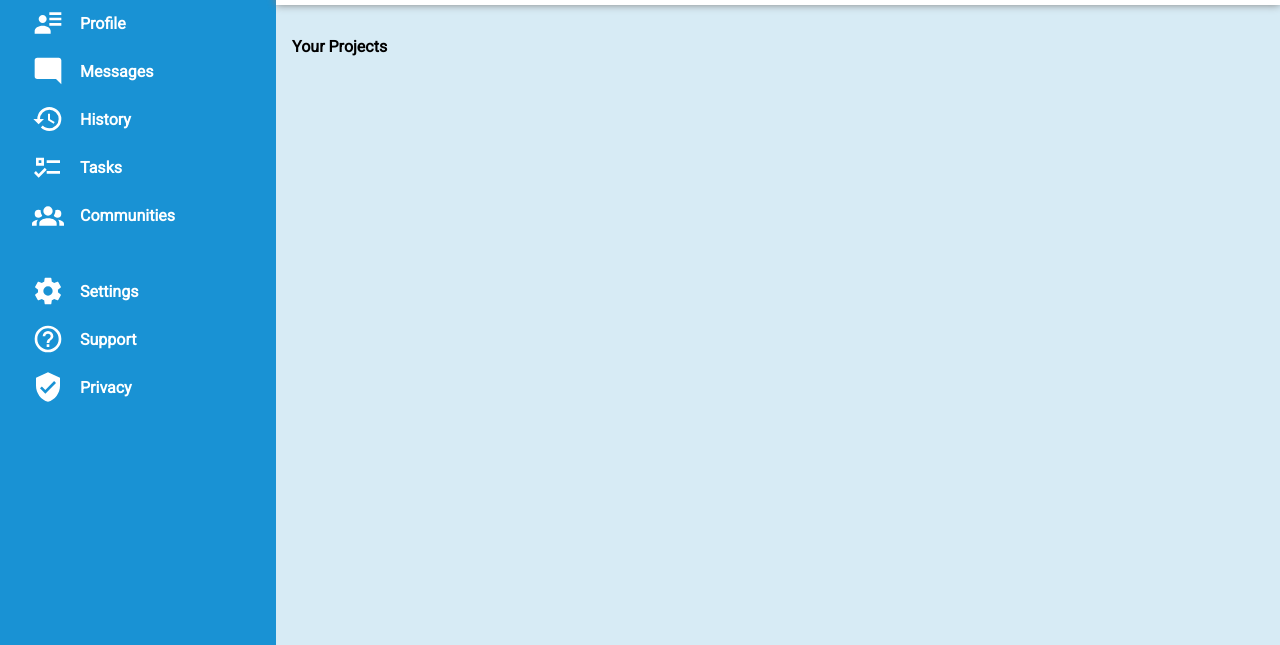
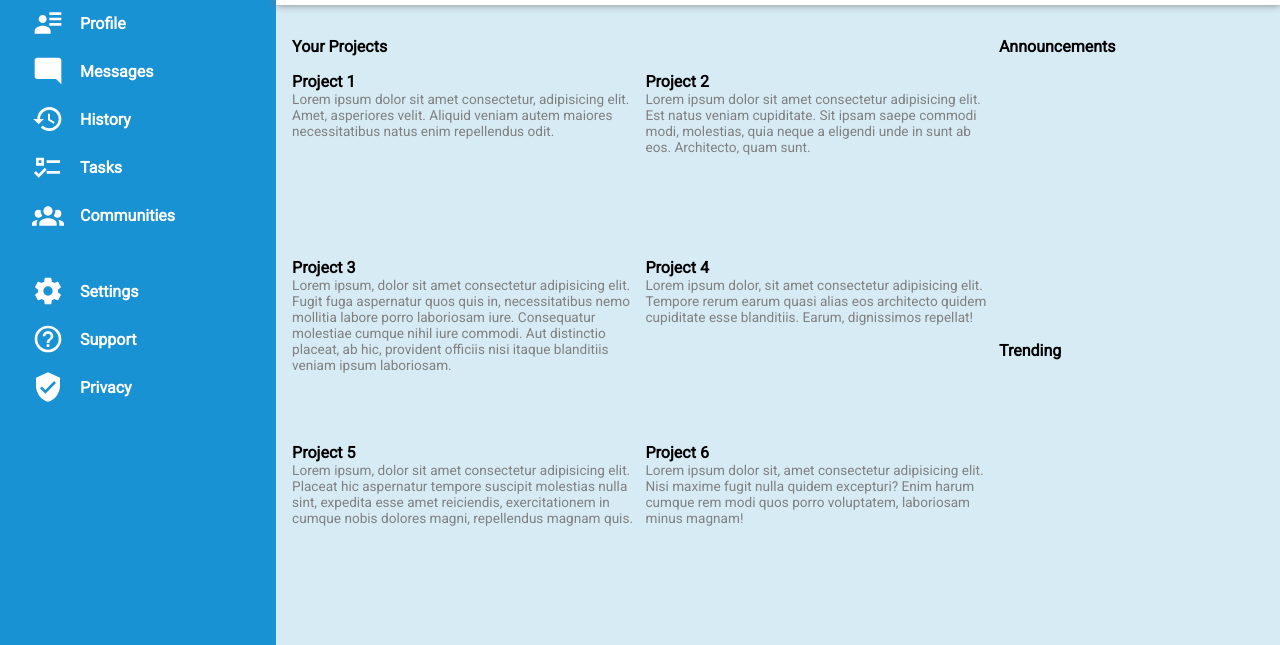
Before and after one commit to Jebonn/admin-dashboard, a plain HTML site: page index.html in a window 1280 px wide. Shown: the part 155-800 px from the top of the page. Drawn offline with Linux system fonts and the light colour scheme.

Commit message:
Add projects list section content

```diff
--- a/index.html
+++ b/index.html
@@ -30,7 +30,7 @@
                 <li><a href=""><img src="./img/shield-check.svg" class="icon icon-privacy">Privacy</a></li>
             </ul>
     </nav>
-    <section class="section-main">
+    <div class="div-main-container">
         <header class="header-user">
             <div class="header-top-half">
                 <img src="./img/magnifying-glass.svg" class="icon icon-search">
@@ -47,9 +47,53 @@
                 <button class="btn btn-share">Share</button>
             </div>
         </header>
-        <section class="section-content">
-            <p>Your Projects</p>
-        </section>
-    </section>
+        <div class="div-content-container">
+            <section class="section-projects">
+                <p class="your-projects-text">Your Projects</p>
+                <article>
+                    <h4>Project 1</h4>
+                    <p class="project-description">
+                        Lorem ipsum dolor sit amet consectetur, adipisicing elit. Amet, asperiores velit. Aliquid veniam autem maiores necessitatibus natus enim repellendus odit.
+                    </p>
+                </article>
+                <article>
+                    <h4>Project 2</h4>
+                    <p class="project-description">
+                        Lorem ipsum dolor sit amet consectetur adipisicing elit. Est natus veniam cupiditate. Sit ipsam saepe commodi modi, molestias, quia neque a eligendi unde in sunt ab eos. Architecto, quam sunt.
+                    </p>
+                </article>
+                <article>
+                    <h4>Project 3</h4>
+                    <p class="project-description">
+                        Lorem ipsum, dolor sit amet consectetur adipisicing elit. Fugit fuga aspernatur quos quis in, necessitatibus nemo mollitia labore porro laboriosam iure. Consequatur molestiae cumque nihil iure commodi. Aut distinctio placeat, ab hic, provident officiis nisi itaque blanditiis veniam ipsum laboriosam.
+                    </p>
+                </article>
+                <article>
+                    <h4>Project 4</h4>
+                    <p class="project-description">
+                        Lorem ipsum dolor, sit amet consectetur adipisicing elit. Tempore rerum earum quasi alias eos architecto quidem cupiditate esse blanditiis. Earum, dignissimos repellat!
+                    </p>
+                </article>
+                <article>
+                    <h4>Project 5</h4>
+                    <p class="project-description">
+                        Lorem ipsum, dolor sit amet consectetur adipisicing elit. Placeat hic aspernatur tempore suscipit molestias nulla sint, expedita esse amet reiciendis, exercitationem in cumque nobis dolores magni, repellendus magnam quis.
+                    </p>
+                </article>
+                <article>
+                    <h4>Project 6</h4>
+                    <p class="project-description">
+                        Lorem ipsum dolor sit, amet consectetur adipisicing elit. Nisi maxime fugit nulla quidem excepturi? Enim harum cumque rem modi quos porro voluptatem, laboriosam minus magnam!
+                    </p>
+                </article>
+            </section>
+            <section>
+                <p>Announcements</p>
+            </section>
+            <section>
+                <p>Trending</p>
+            </section>
+        </div>
+    </div>
 </body>
 </html>
--- a/style.css
+++ b/style.css
@@ -22,6 +22,10 @@ button {
     height: 2.5em;
     width: 6em;
     border-radius: 1.25em;
+}
+
+h4 {
+    margin: 0;
 }
 
 li {
@@ -91,14 +95,35 @@ ul{
     height: 2em;
 }
 
-.section-main {
+.user-greeting span {
+    font-size: .85em;
+}
+
+.div-main-container {
     background-color: var(--bg-lightblue);
     display: grid;
     grid-template-rows: 1fr 4fr;
 }
 
-.section-content {
+.div-content-container {
     padding: 1em;
+    display: grid;
+    grid-template: 1fr 1fr / 4fr 1.5fr;
+
+}
+
+.project-description {
+    color: grey;
+    font-weight: 100;
+    font-size: .85em;
+    margin: 0;
+}
+
+.section-projects {
+    display: grid;
+    grid-template: fit-content(0) 1fr 1fr 1fr / 1fr 1fr;
+    grid-column: 1 / 2;
+    grid-row: 1 / -1;
 }
 
 .icon {
@@ -115,6 +140,6 @@ ul{
     margin-left: 4em;
 }
 
-.user-greeting span {
-    font-size: .85em;
+.your-projects-text {
+    grid-column: 1 / -1;
 }
```
